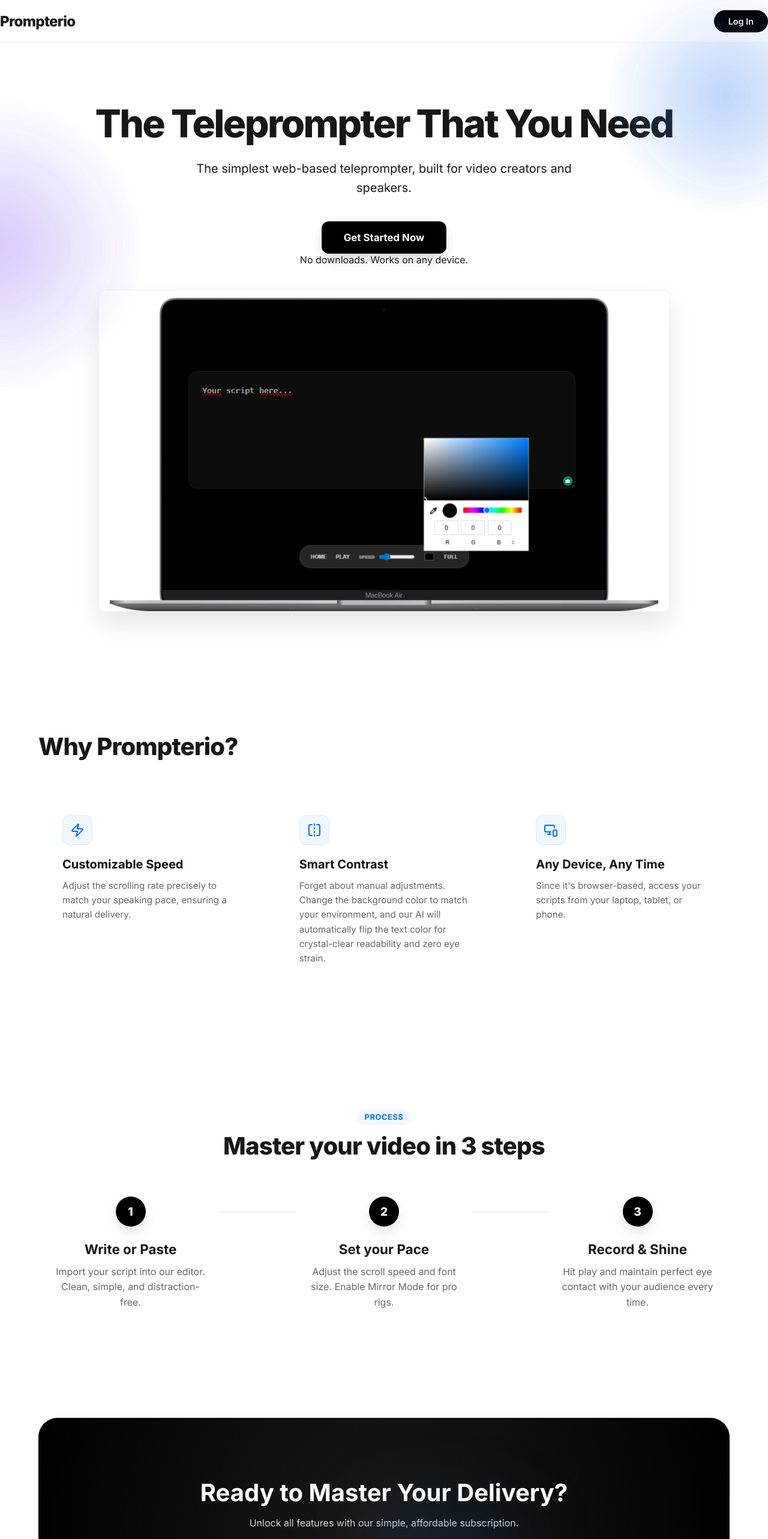
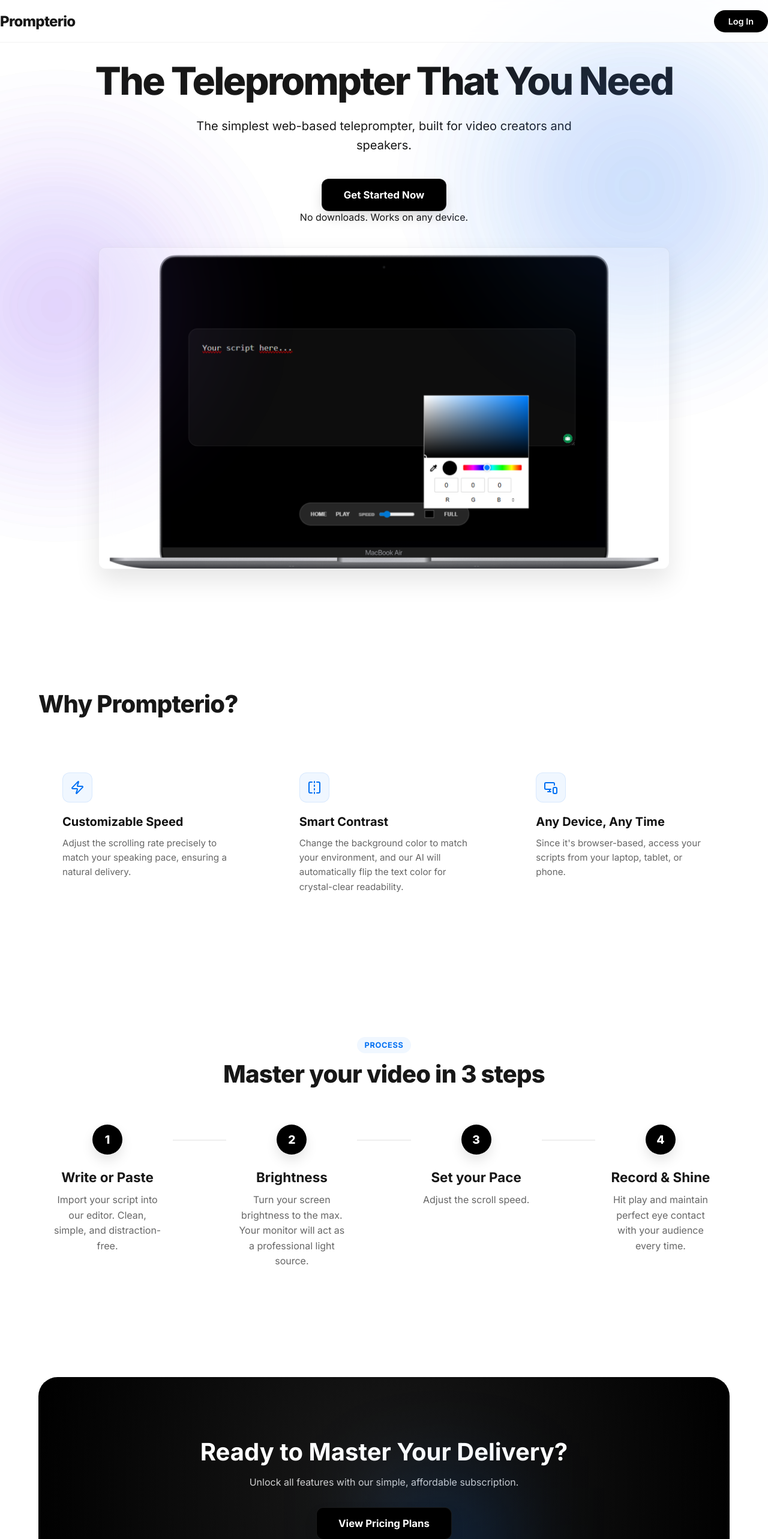
Before and after one commit to paulong/Prompterio, a Next.js app: page / in a window 1280 px wide. Shown: the top 2566 px of the page at 60% size. Built offline with nearby package versions, Linux system fonts and the light colour scheme; no server answers.

Commit message:
ADD [Navvar fixes I ugessl v6]

```diff
--- a/src/app/page.js
+++ b/src/app/page.js
@@ -97,7 +97,7 @@
   <FeatureCard
     icon={FlipHorizontal}
     title="Smart Contrast"
-    description= "Forget about manual adjustments. Change the background color to match your environment, and our AI will automatically flip the text color for crystal-clear readability and zero eye strain."
+    description= "Change the background color to match your environment, and our AI will automatically flip the text color for crystal-clear readability."
   />
   <FeatureCard
     icon={MonitorSmartphone}
@@ -124,14 +124,21 @@
 
     <div className={styles.stepCard}>
       <div className={styles.stepNumber}>2</div>
+      <h3>Brightness</h3>
+      <p>Turn your screen brightness to the max. Your monitor will act as a professional light source.</p>
+    </div>
+     <div className={styles.stepLine}></div> {/* Línea decorativa entre pasos */}
+
+    <div className={styles.stepCard}>
+      <div className={styles.stepNumber}>3</div>
       <h3>Set your Pace</h3>
-      <p>Adjust the scroll speed and font size. Enable Mirror Mode for pro rigs.</p>
+      <p>Adjust the scroll speed.</p>
     </div>
 
     <div className={styles.stepLine}></div>
 
     <div className={styles.stepCard}>
-      <div className={styles.stepNumber}>3</div>
+      <div className={styles.stepNumber}>4</div>
       <h3>Record & Shine</h3>
       <p>Hit play and maintain perfect eye contact with your audience every time.</p>
     </div>
--- a/src/app/page.module.css
+++ b/src/app/page.module.css
@@ -14,26 +14,26 @@
 /* Ilustraciones abstractas (Blobs) */
 .blobBlue, .blobPurple {
   position: absolute;
-  filter: blur(10px);
+  filter: blur(80px);
   z-index: 0;
   pointer-events: none;
   opacity: 0.9;
   /* Añade esto para que no empujen el contenido */
-  max-width: 100%;
+  max-width:90%;
 }
 
 .blobBlue {
   top: -5%;
   right: -10%;
-  width: 400px; /* Reducido de 600px */
-  height: 400px;
+  width: 700px; /* Reducido de 600px */
+  height: 700px;
   background: radial-gradient(circle, #3b82f633 0%, transparent 70%);
 }
 .blobPurple {
   top: 20%;
   left: -20%;
-  width: 500px; /* Reducido de 700px */
-  height: 500px;
+  width: 700px; /* Reducido de 700px */
+  height: 700px;
   background: radial-gradient(circle, #8b5cf633 0%, transparent 70%);
 }
 
@@ -42,9 +42,8 @@
 
 /* --- Navigation --- */
 .navbar {
+ position: fixed;
 
-  top: 0;
-  left: 0;
   width: 100%;
   height: 70px;
   display: flex;
@@ -445,6 +444,11 @@
     height: 250px;
     opacity: 0.3; /* Menos opacidad para que no distraigan en pantalla pequeña */
   }
+
+  .blobBlue {
+  top: 5%;
+  right: 1%;
+  }
 }
 
 /* Para celulares muy pequeños */
```
Also changed, not shown: src/app/app/page.js (+7 -10 lines), src/app/pricing/page.js (+4 -3 lines).
